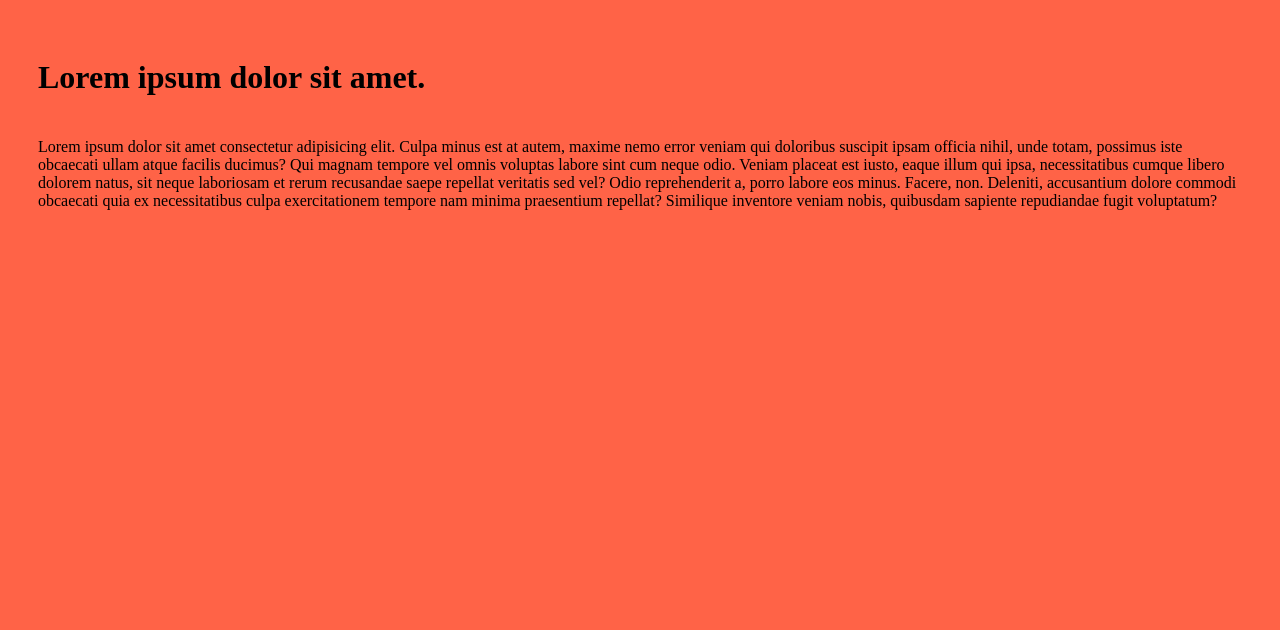
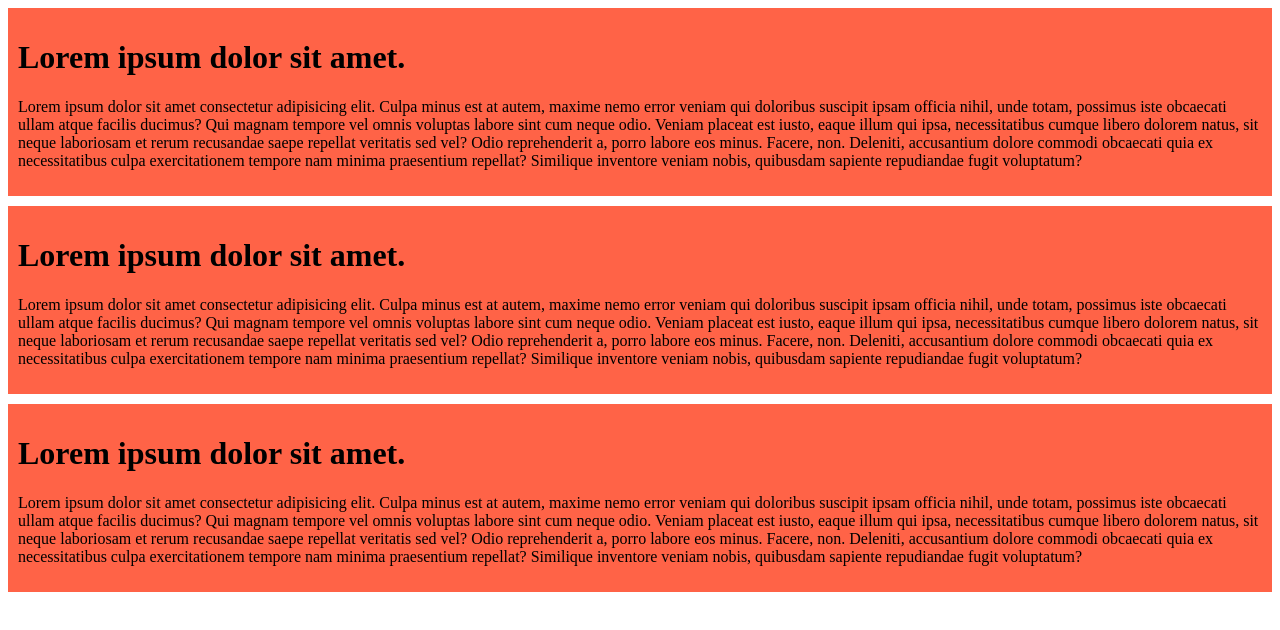
Before and after one commit to simaakther2099/sima-my, a plain HTML site: page index.html in a window 1280 px wide. Drawn offline with Linux system fonts and the light colour scheme.

Commit message:
added the frist css

```diff
--- a/index.html
+++ b/index.html
@@ -7,8 +7,19 @@
     <link rel="stylesheet" href="style.css/style.css">
 </head>
 <body>
+    <div>
     <h1>Lorem ipsum dolor sit amet.</h1>
     <p>Lorem ipsum dolor sit amet consectetur adipisicing elit. Culpa minus est at autem, maxime nemo error veniam qui doloribus suscipit ipsam officia nihil, unde totam, possimus iste obcaecati ullam atque facilis ducimus? Qui magnam tempore vel omnis voluptas labore sint cum neque odio. Veniam placeat est iusto, eaque illum qui ipsa, necessitatibus cumque libero dolorem natus, sit neque laboriosam et rerum recusandae saepe repellat veritatis sed vel? Odio reprehenderit a, porro labore eos minus. Facere, non. Deleniti, accusantium dolore commodi obcaecati quia ex necessitatibus culpa exercitationem tempore nam minima praesentium repellat? Similique inventore veniam nobis, quibusdam sapiente repudiandae fugit voluptatum?</p>
+    </div>
+    <div>
+    <h1>Lorem ipsum dolor sit amet.</h1>
+    <p>Lorem ipsum dolor sit amet consectetur adipisicing elit. Culpa minus est at autem, maxime nemo error veniam qui doloribus suscipit ipsam officia nihil, unde totam, possimus iste obcaecati ullam atque facilis ducimus? Qui magnam tempore vel omnis voluptas labore sint cum neque odio. Veniam placeat est iusto, eaque illum qui ipsa, necessitatibus cumque libero dolorem natus, sit neque laboriosam et rerum recusandae saepe repellat veritatis sed vel? Odio reprehenderit a, porro labore eos minus. Facere, non. Deleniti, accusantium dolore commodi obcaecati quia ex necessitatibus culpa exercitationem tempore nam minima praesentium repellat? Similique inventore veniam nobis, quibusdam sapiente repudiandae fugit voluptatum?</p>
+</div>
+<div>
+    <h1>Lorem ipsum dolor sit amet.</h1>
+    <p>Lorem ipsum dolor sit amet consectetur adipisicing elit. Culpa minus est at autem, maxime nemo error veniam qui doloribus suscipit ipsam officia nihil, unde totam, possimus iste obcaecati ullam atque facilis ducimus? Qui magnam tempore vel omnis voluptas labore sint cum neque odio. Veniam placeat est iusto, eaque illum qui ipsa, necessitatibus cumque libero dolorem natus, sit neque laboriosam et rerum recusandae saepe repellat veritatis sed vel? Odio reprehenderit a, porro labore eos minus. Facere, non. Deleniti, accusantium dolore commodi obcaecati quia ex necessitatibus culpa exercitationem tempore nam minima praesentium repellat? Similique inventore veniam nobis, quibusdam sapiente repudiandae fugit voluptatum?</p>
+</div>
+
 
 </body>
 </html>
--- a/style.css/style.css
+++ b/style.css/style.css
@@ -1,4 +1,6 @@
-*{
+div{
     background-color: tomato;
     padding: 10px;
+    margin-bottom: 10px;
+
 }
```
